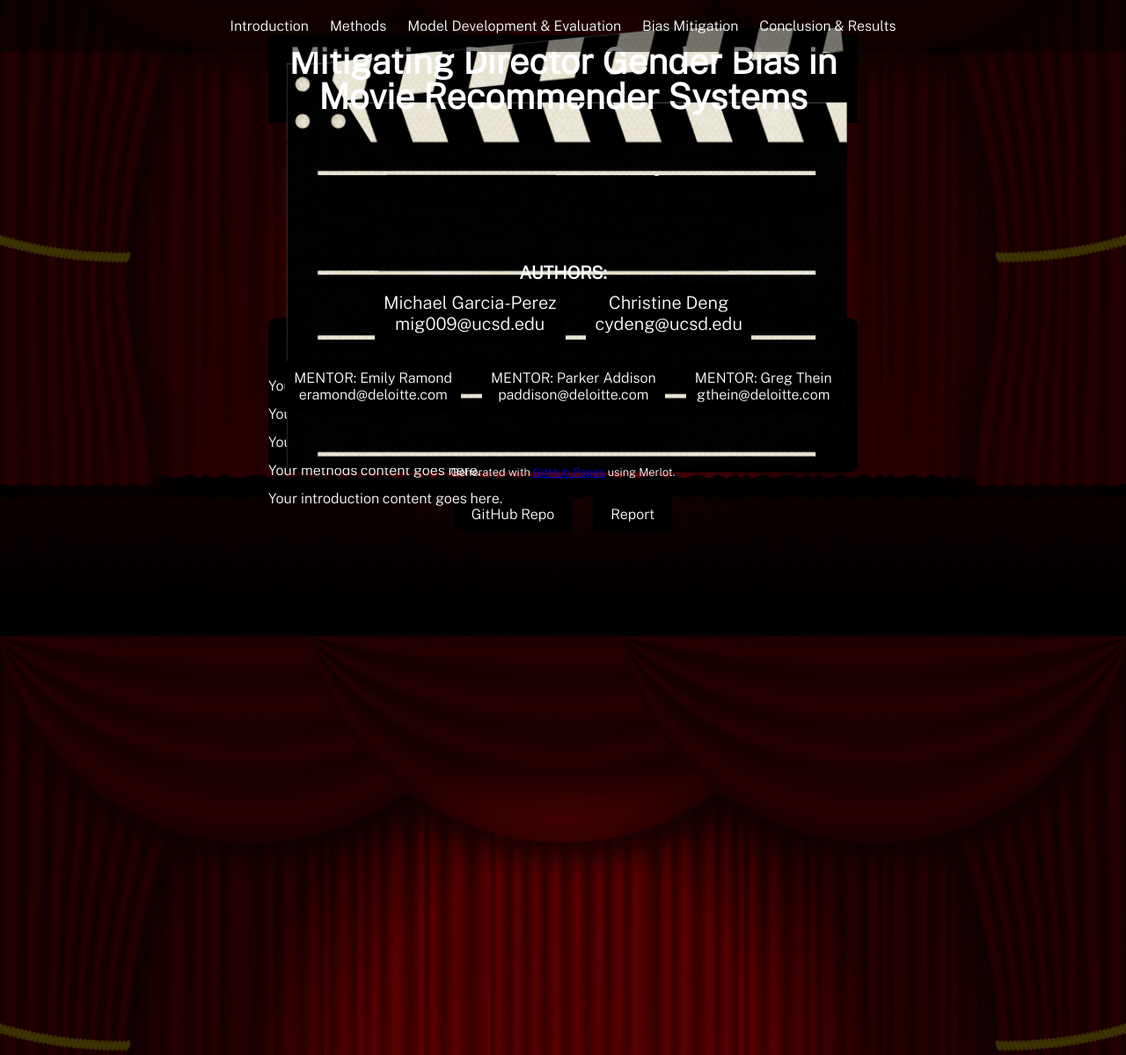
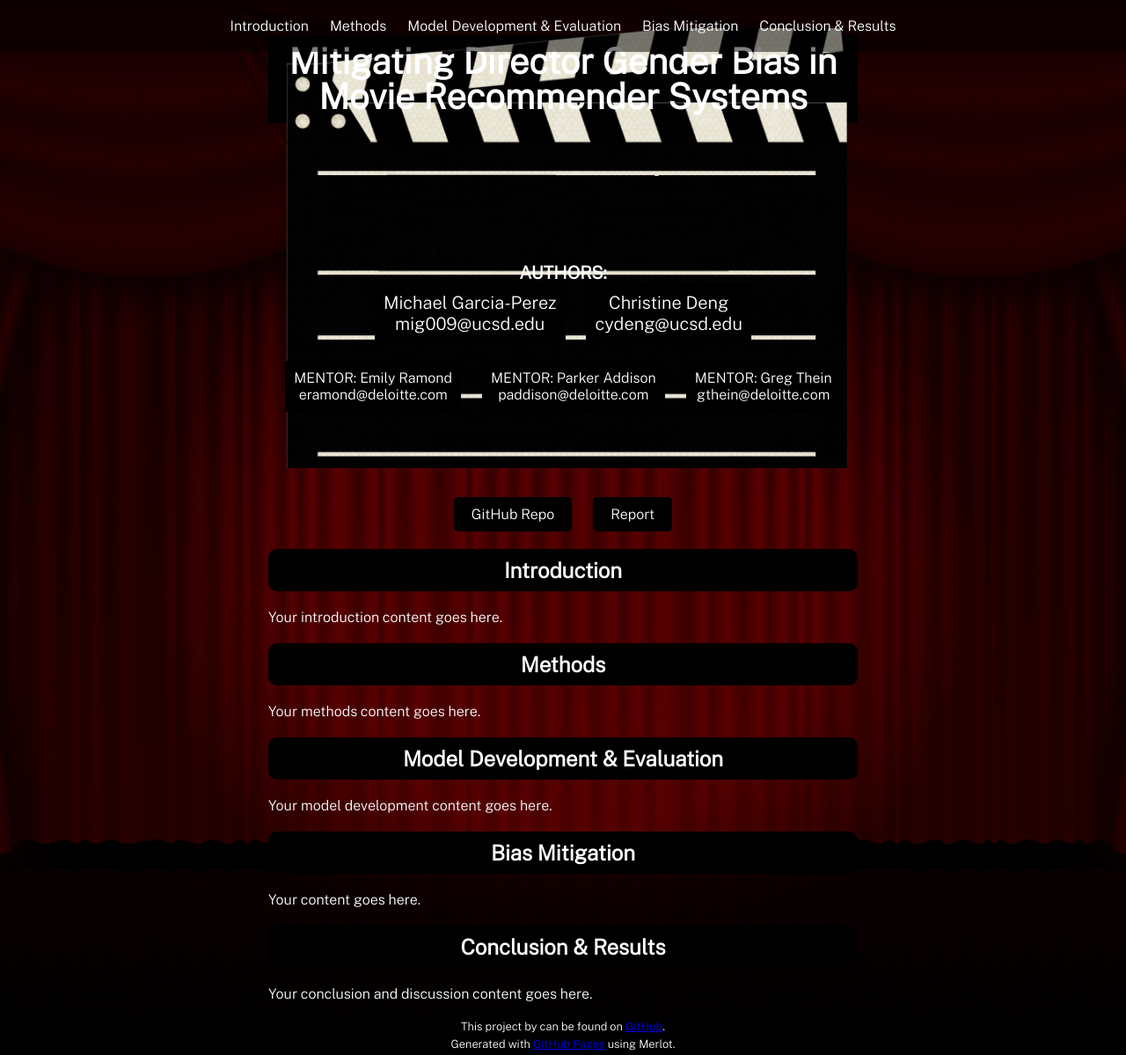
Before and after one commit to michael-garciaperez/DSC180A-Methodology-5, a Jekyll site: the page built from index.md, in a window 1280 px wide and 1199 px high. Shown: the whole window at 88% size. Built offline with Jekyll 4.4.1, drawn with Linux system fonts in a browser that asks for light colours.

Commit message:
Update style.scss

```diff
--- a/assets/css/style.scss
+++ b/assets/css/style.scss
@@ -102,7 +102,6 @@ header h1 {
   background-color: black;
   color: white;
   padding: 10px;
-  margin-top: -135px; /* Adjusted margin-top */
   margin-bottom: 20px;
   border-radius: 10px;
 }
```
